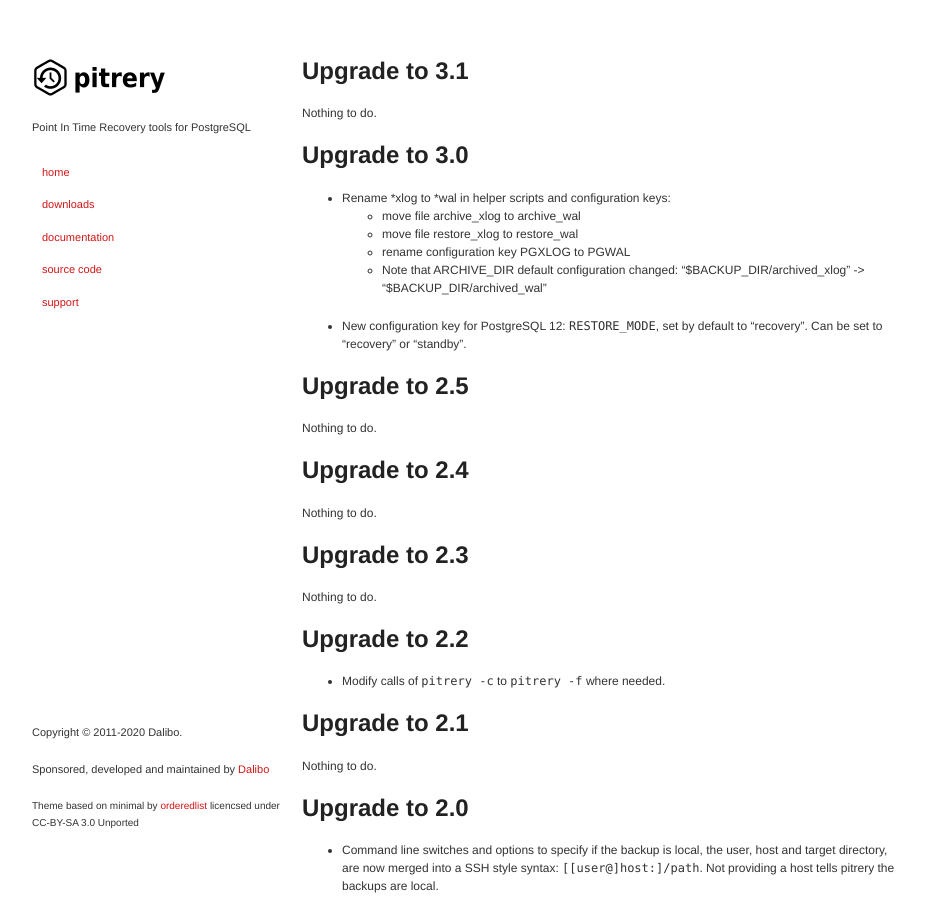
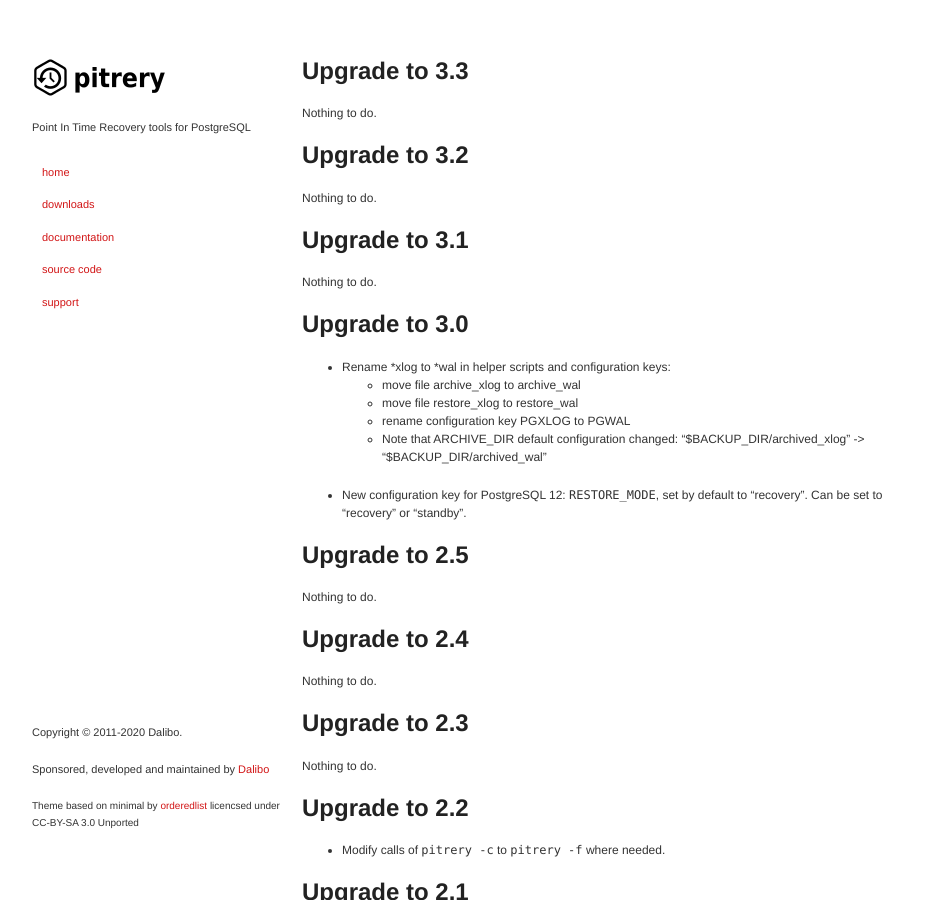
Before and after one commit to dalibo/pitrery, a Jekyll site: the page built from upgrade.md, in a window 1280 px wide and 900 px high. Shown: the whole window, without its empty margins (173-1098 px from the left). Built offline with Jekyll 4.4.1, drawn with Linux system fonts in a browser that asks for light colours; nearby versions of some CDN libraries.

```diff
--- a/upgrade.md
+++ b/upgrade.md
@@ -2,6 +2,16 @@
 layout: default
 title: pitrery - Upgrade
 ---
+
+Upgrade to 3.3
+==============
+
+Nothing to do.
+
+Upgrade to 3.2
+==============
+
+Nothing to do.
 
 Upgrade to 3.1
 ==============
```
Also changed, not shown: documentation.md (+1 -1 lines), downloads.md (+2 -2 lines).
